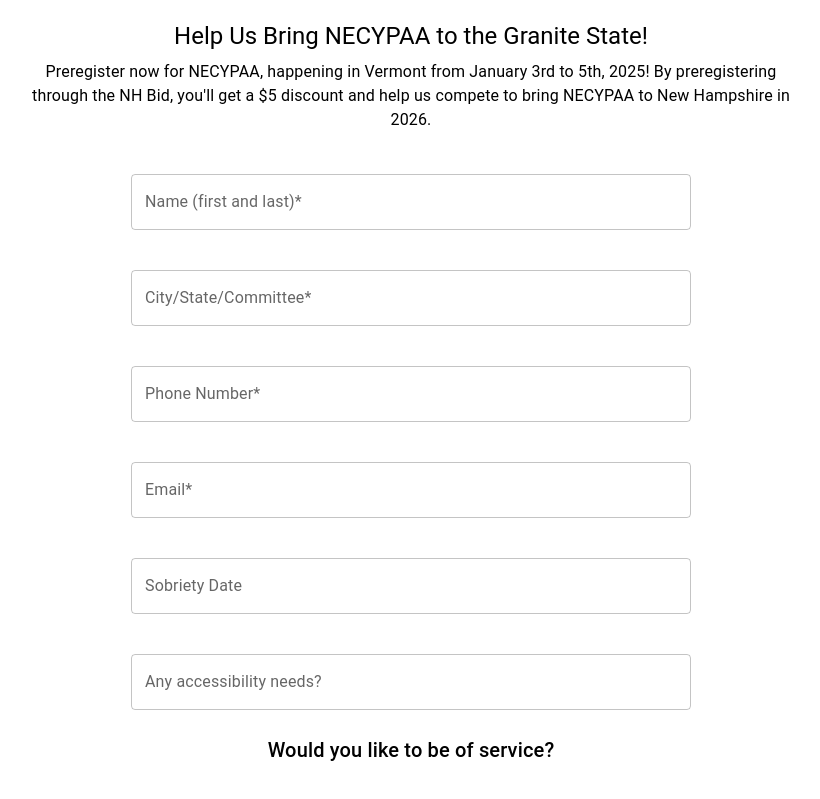
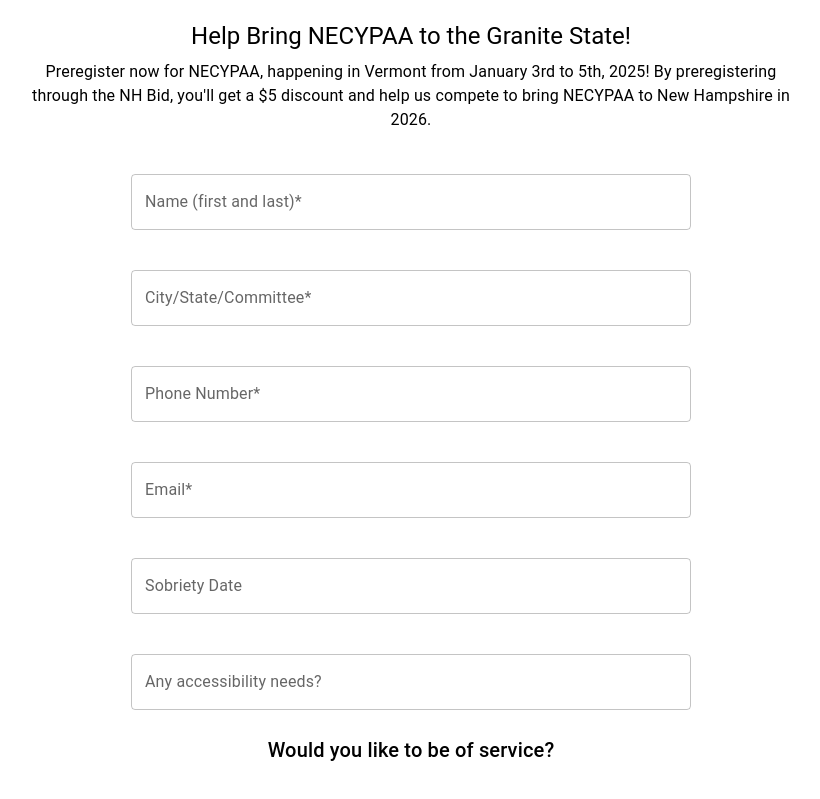
Before and after one commit to mkostandin/react-dotnet-sqlite-paypal, a React (Create React App) app in the folder frontend/: page / in a window 1280 px wide. Shown: the top 799 px of the page, without its empty margins (229-1049 px from the left). Built offline with nearby package versions, Linux system fonts and the light colour scheme; no server answers.

Commit message:
Updated Title

```diff
--- a/frontend/src/App.js
+++ b/frontend/src/App.js
@@ -12,7 +12,7 @@
   };
 
   return (
-    <PayPalScriptProvider options={{ "client-id": process.env.REACT_APP_PAYPAL_CLIENT_ID }}>
+    <PayPalScriptProvider options={{ "client-id": process.env.PAYPAL_CLIENT_ID }}>
       <Router>
         <div className="App">
           <Routes> {/* Replace Switch with Routes */}
@@ -20,7 +20,7 @@
             <Route path="/" element={
               <>
                 <Typography variant="h5" align="center" gutterBottom>
-                  Help Us Bring NECYPAA to the Granite State!
+                  Help Bring NECYPAA to the Granite State!
                 </Typography>
                 <Typography variant="body1" align="center" gutterBottom>
                   Preregister now for NECYPAA, happening in Vermont from January 3rd to 5th, 2025!
```
